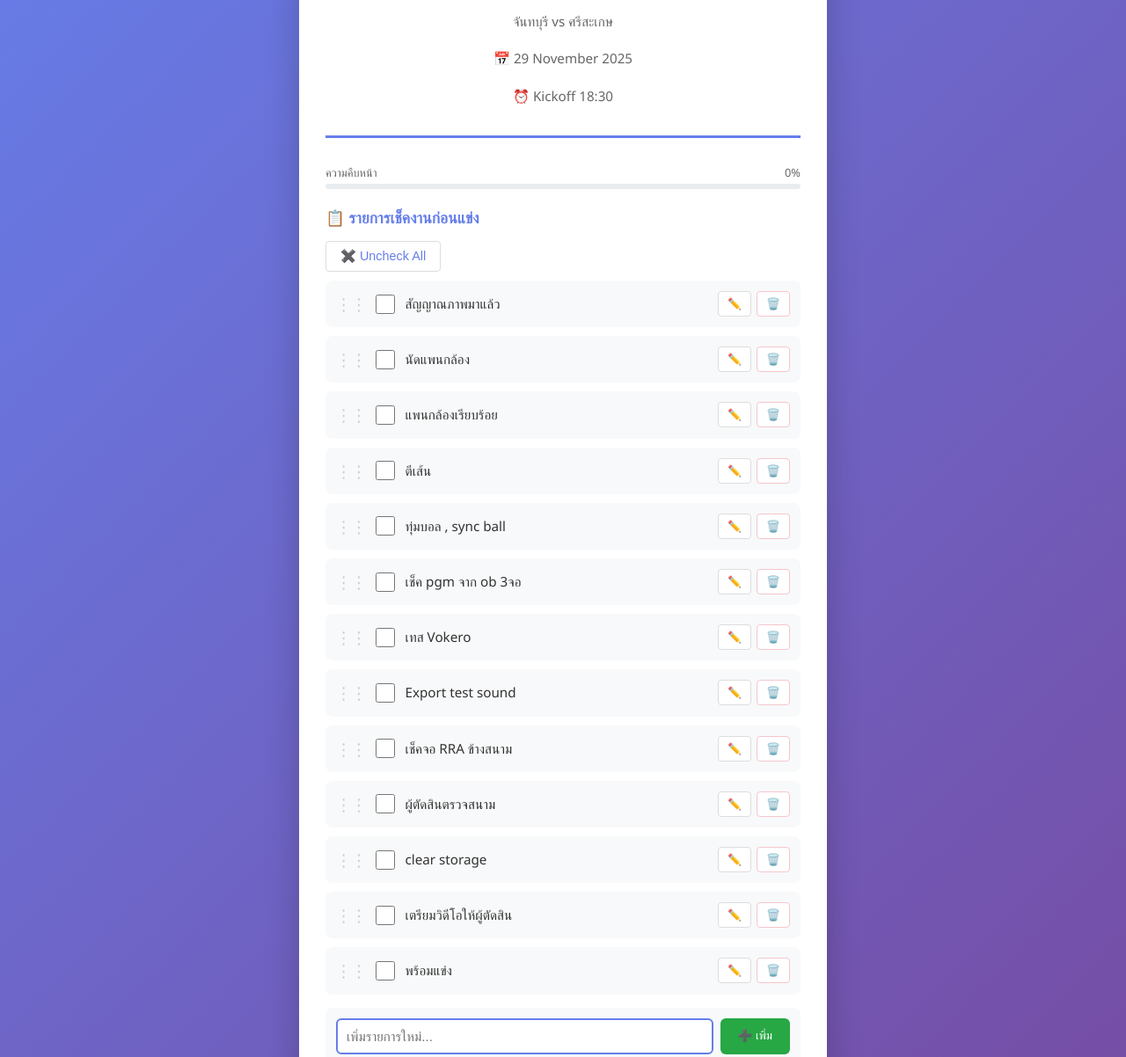
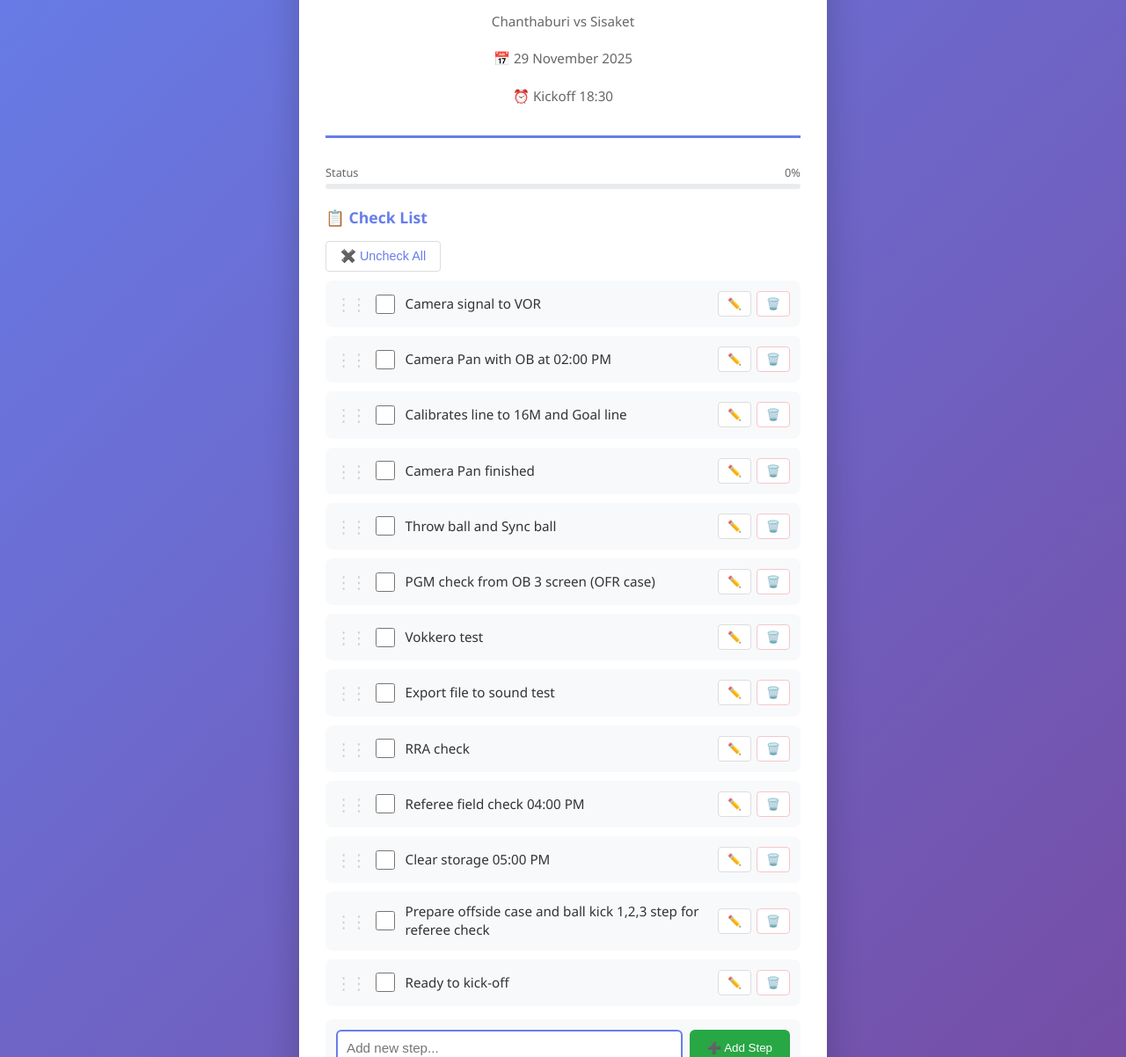
Before and after one commit to natdanaix/match-checklist, a plain HTML site: page index.html in a window 1280 px wide. Shown: the part 177-1379 px from the top of the page at 88% size. Drawn offline with nearby package versions, Linux system fonts and the light colour scheme.

Commit message:
Update index.html

```diff
--- a/index.html
+++ b/index.html
@@ -1,5 +1,5 @@
 <!DOCTYPE html>
-<html lang="th">
+<html lang="en">
 <head>
     <meta charset="UTF-8">
     <meta name="viewport" content="width=device-width, initial-scale=1.0, viewport-fit=cover, user-scalable=yes">
@@ -81,6 +81,7 @@
         .edit-item-modal { display: none; position: fixed; top: 0; left: 0; right: 0; bottom: 0; background: rgba(0, 0, 0, 0.5); z-index: 2000; justify-content: center; align-items: center; }
         .edit-item-modal.show { display: flex; }
         .edit-item-content { background: white; padding: 25px; border-radius: 12px; width: 90%; max-width: 400px; }
+        .edit-item-content h2 { margin-bottom: 15px; color: #333; }
         .edit-item-content input { width: 100%; padding: 12px; border: 2px solid #667eea; border-radius: 6px; margin-bottom: 20px; }
         .edit-item-actions { display: flex; gap: 10px; }
         .edit-item-actions button { flex: 1; padding: 10px; border: none; border-radius: 6px; cursor: pointer; }
@@ -97,8 +98,8 @@
             <h1>Thai League</h1>
             <div class="match-info">
                 <div class="editable-field">
-                    <span class="display-field" id="teamDisplay" onclick="editTeams()">จันทบุรี vs ศรีสะเกษ</span>
-                    <input type="text" id="teamInput" style="display: none;" placeholder="เช่น จันทบุรี vs ศรีสะเกษ">
+                    <span class="display-field" id="teamDisplay" onclick="editTeams()">Chanthaburi vs Sisaket</span>
+                    <input type="text" id="teamInput" style="display: none;" placeholder="e.g. Chanthaburi vs Sisaket">
                     <button id="teamBtn" style="display: none;" onclick="saveTeams()">Save</button>
                 </div>
                 <div class="editable-field">
@@ -117,7 +118,7 @@
         <div class="checklist">
             <div class="progress-section">
                 <div class="progress-label">
-                    <span>ความคืบหน้า</span>
+                    <span>Status</span>
                     <span id="progressPercent">0%</span>
                 </div>
                 <div class="progress-bar">
@@ -125,17 +126,17 @@
                 </div>
             </div>
 
-            <div class="section-title">📋 รายการเช็คงานก่อนแข่ง</div>
+            <div class="section-title">📋 Check List</div>
             <div style="text-align: right; margin-bottom: 10px;">
                 <button class="item-btn" onclick="uncheckAll()" style="padding: 8px 16px; font-size: 0.9em;">✖️ Uncheck All</button>
             </div>
 
             <div id="checklistContainer">
-                </div>
+            </div>
 
             <div class="add-item-section">
-                <input type="text" id="newItemInput" placeholder="เพิ่มรายการใหม่...">
-                <button onclick="addNewItem()">➕ เพิ่ม</button>
+                <input type="text" id="newItemInput" placeholder="Add new step...">
+                <button onclick="addNewItem()">➕ Add Step</button>
             </div>
         </div>
 
@@ -145,35 +146,35 @@
         </div>
     </div>
 
-    <div class="copy-feedback" id="feedback">✓ คัดลอกแล้ว!</div>
+    <div class="copy-feedback" id="feedback">✓ Copied!</div>
 
     <div class="edit-item-modal" id="editModal">
         <div class="edit-item-content">
-            <h2>แก้ไขรายการ</h2>
-            <input type="text" id="editItemInput" placeholder="แก้ไขข้อความ">
+            <h2>Edit Item</h2>
+            <input type="text" id="editItemInput" placeholder="Edit text">
             <div class="edit-item-actions">
-                <button class="save" onclick="saveEditItem()">💾 บันทึก</button>
-                <button class="cancel" onclick="closeEditModal()">❌ ยกเลิก</button>
+                <button class="save" onclick="saveEditItem()">💾 Save</button>
+                <button class="cancel" onclick="closeEditModal()">❌ Cancel</button>
             </div>
         </div>
     </div>
 
     <script>
-        // 1. รายการหลัก (Default)
+        // รายการหลัก (Default) - แก้เป็นภาษาอังกฤษ
         const defaultItems = [
-            'สัญญาณภาพมาแล้ว',
-            'นัดแพนกล้อง',
-            'แพนกล้องเรียบร้อย',
-            'ตีเส้น',
-            'ทุ่มบอล , sync ball',
-            'เช็ค pgm จาก ob 3จอ',
-            'เทส Vokero',
-            'Export test sound',
-            'เช็คจอ RRA ข้างสนาม',
-            'ผู้ตัดสินตรวจสนาม ',
-            'clear storage',
-            'เตรียมวิดีโอให้ผู้ตัดสิน',
-            'พร้อมแข่ง'
+            'Camera signal to VOR',
+            'Camera Pan with OB at 02:00 PM',
+            'Calibrates line to 16M and Goal line',
+            'Camera Pan finished',
+            'Throw ball and Sync ball',
+            'PGM check from OB 3 screen (OFR case)',
+            'Vokkero test',
+            'Export file to sound test',
+            'RRA check',
+            'Referee field check 04:00 PM',
+            'Clear storage 05:00 PM',
+            'Prepare offside case and ball kick 1,2,3 step for referee check',
+            'Ready to kick-off'
         ];
 
         const STORAGE_KEY_ITEMS = 'checklistItems_v3';
@@ -284,8 +285,7 @@
         }
         function editTeams() { toggleField('team'); }
         function saveTeams() {
-            // แก้ไขตรงนี้: ไม่เติมอีโมจิ ⚽ แล้ว
-            const val = document.getElementById('teamInput').value.trim() || 'จันทบุรี vs ศรีสะเกษ';
+            const val = document.getElementById('teamInput').value.trim() || 'Chanthaburi vs Sisaket';
             saveField('team', val);
         }
         function editDate() {
@@ -348,7 +348,7 @@
             const filledLength = Math.round((checkedCount / totalCount) * 10) || 0;
             const progressBar = '█'.repeat(filledLength) + '░'.repeat(10 - filledLength);
 
-            let text = `⚽🇹🇭 Thai League\n${teams}\n${date}\n${time}\n\n📋 รายการเช็คงานก่อนแข่ง\nความคืบหน้า: [${progressBar}] ${percent}\n\n`;
+            let text = `⚽🇹🇭 Thai League\n${teams}\n${date}\n${time}\n\n📋 Check List\nStatus: [${progressBar}] ${percent}\n\n`;
 
             getChecklistItems().forEach((item, index) => {
                 const cb = document.getElementById(`item${index}`);
@@ -371,9 +371,8 @@
             document.getElementById('progressPercent').textContent = pct + '%';
         }
 
-
         function uncheckAll() {
-            if(confirm('เอาเครื่องหมายติ๊กออกทั้งหมด?')) {
+            if(confirm('Uncheck all items?')) {
                 const checkboxes = document.querySelectorAll('input[type="checkbox"]');
                 checkboxes.forEach(cb => cb.checked = false);
                 saveChecklistState();
@@ -381,7 +380,7 @@
             }
         }
         function resetChecklist() {
-            if(confirm('รีเซ็ตการเช็คทั้งหมด? (รายการจะกลับเป็นค่าเริ่มต้น)')) {
+            if(confirm('Reset all checks? (Items will return to default)')) {
                 localStorage.setItem(STORAGE_KEY_ITEMS, JSON.stringify(defaultItems));
                 localStorage.setItem(STORAGE_KEY_STATE, JSON.stringify({}));
                 initializeData();
@@ -402,7 +401,7 @@
         }
 
         function deleteItem(index) {
-            if(confirm('ลบรายการนี้?')) {
+            if(confirm('Delete this item?')) {
                 let items = getChecklistItems();
                 items.splice(index, 1);
                 if (items.length === 0) { items = [...defaultItems]; }
```
